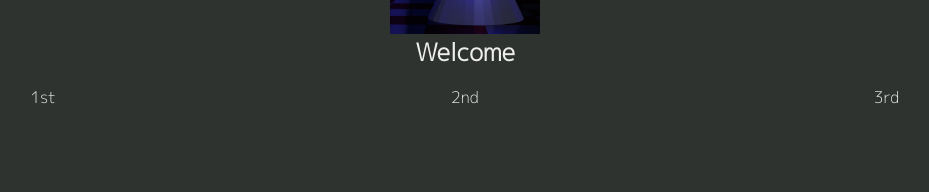
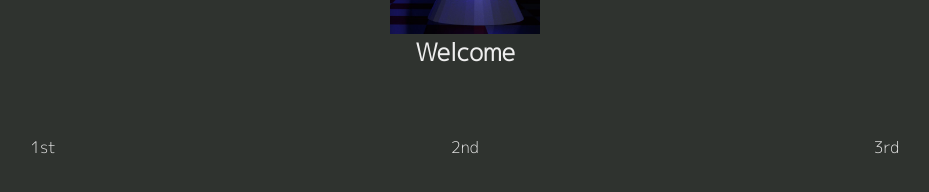
Before and after one commit to watasuke102/old-watasuke.tk, a Gatsby site: page / in a window 1280 px wide. Shown: the part 166-358 px from the top of the page, without its empty margins (175-1104 px from the left). Built offline with nearby package versions, Linux system fonts and the light colour scheme; Gatsby itself is replaced by a stand-in of ours.

Commit message:
add: LICENSE

```diff
--- a/src/styles/top.module.scss
+++ b/src/styles/top.module.scss
@@ -1,3 +1,12 @@
+/*!
+ * top.module.scss
+ *
+ * CopyRight (c) 2021 Watasuke
+ * Email  : <watasuke102@gmail.com>
+ * Twitter: @Watasuke102
+ * This software is released under the MIT SUSHI-WARE License.
+ */
+
 .icon_and_name {
   width: 350px;
   margin: auto;
@@ -12,4 +21,5 @@
 .menu {
   display: flex;
   justify-content: space-around;
+  margin-top: 50px;
 }
```
Also changed, not shown: src/pages/index.tsx (+11 -2 lines), src/styles/main.module.scss (+9 -0 lines), LICENSE.md (added), 1 other file.
